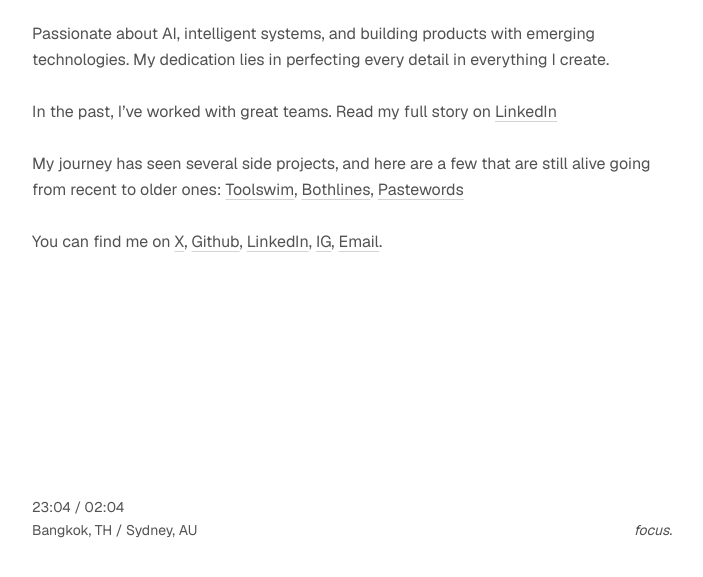
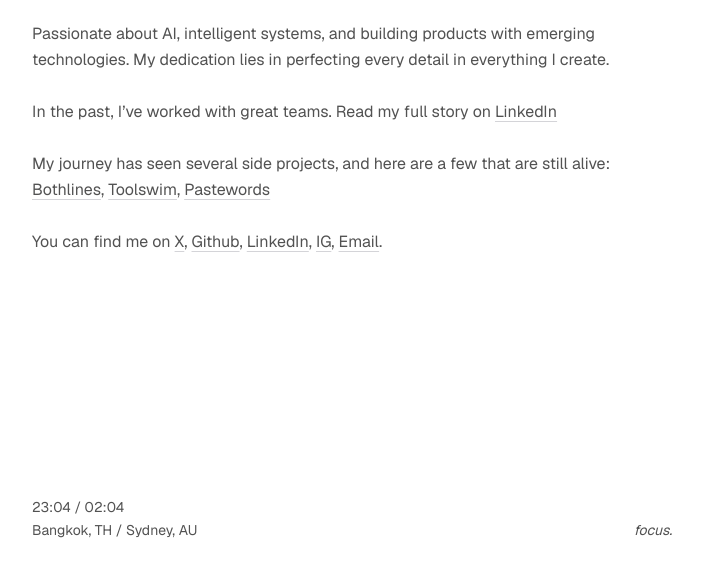
Before and after one commit to direksethi/direksethi-profile, a website: page public/index.html in a window 1280 px wide. Shown: the part 219-796 px from the top of the page, without its empty margins (288-991 px from the left). Drawn offline with Linux system fonts and the light colour scheme.

Commit message:
Order side projects as Bothlines, Toolswim, Pastewords
The bio previously claimed the list ran recent to older, which no longer
holds with this order, so that clause is dropped.

Co-Authored-By: Claude Opus 5 (1M context) <noreply@anthropic.com>

```diff
--- a/public/index.html
+++ b/public/index.html
@@ -4,7 +4,7 @@
 <meta charset="utf-8">
 <meta name="viewport" content="width=device-width, initial-scale=1">
 <title>Direk Sethi — Software Developer &amp; AI Engineer</title>
-<meta name="description" content="Direk Sethi is a software developer and AI engineer building products with emerging technologies. Creator of Toolswim, Bothlines and Pastewords.">
+<meta name="description" content="Direk Sethi is a software developer and AI engineer building products with emerging technologies. Creator of Bothlines, Toolswim and Pastewords.">
 <link rel="canonical" href="https://direksethi.com/">
 <meta name="robots" content="index, follow, max-image-preview:large, max-snippet:-1, max-video-preview:-1">
 <meta name="author" content="Direk Sethi">
@@ -87,7 +87,7 @@ footer time{font-variant-numeric:tabular-nums}
     <div class="intro">
       <section>
         <h1>Direk Sethi<br><span>Software Developer &amp; AI Engineer</span></h1>
-        <p class="bio">Passionate about AI, intelligent systems, and building products with emerging technologies. My dedication lies in perfecting every detail in everything I create.<br><br>In the past, I&#8217;ve worked with great teams. Read my full story on <a href="https://www.linkedin.com/in/direksethi" rel="noopener noreferrer" target="_blank">LinkedIn</a><br><br>My journey has seen several side projects, and here are a few that are still alive going from recent to older ones: <a href="https://toolswim.com" rel="noopener noreferrer" target="_blank">Toolswim</a>, <a href="https://bothlines.com" rel="noopener noreferrer" target="_blank">Bothlines</a>, <a href="https://pastewords.com" rel="noopener noreferrer" target="_blank">Pastewords</a><br><br>You can find me on <a href="https://x.com/direksethi" rel="me noopener noreferrer" target="_blank">X</a>, <a href="https://github.com/direksethi" rel="me noopener noreferrer" target="_blank">Github</a>, <a href="https://www.linkedin.com/in/direksethi" rel="me noopener noreferrer" target="_blank">LinkedIn</a>, <a href="https://www.instagram.com/direksethi/" rel="me noopener noreferrer" target="_blank">IG</a>, <a href="mailto:direk@direksethi.com" rel="me">Email</a>.</p>
+        <p class="bio">Passionate about AI, intelligent systems, and building products with emerging technologies. My dedication lies in perfecting every detail in everything I create.<br><br>In the past, I&#8217;ve worked with great teams. Read my full story on <a href="https://www.linkedin.com/in/direksethi" rel="noopener noreferrer" target="_blank">LinkedIn</a><br><br>My journey has seen several side projects, and here are a few that are still alive: <a href="https://bothlines.com" rel="noopener noreferrer" target="_blank">Bothlines</a>, <a href="https://toolswim.com" rel="noopener noreferrer" target="_blank">Toolswim</a>, <a href="https://pastewords.com" rel="noopener noreferrer" target="_blank">Pastewords</a><br><br>You can find me on <a href="https://x.com/direksethi" rel="me noopener noreferrer" target="_blank">X</a>, <a href="https://github.com/direksethi" rel="me noopener noreferrer" target="_blank">Github</a>, <a href="https://www.linkedin.com/in/direksethi" rel="me noopener noreferrer" target="_blank">LinkedIn</a>, <a href="https://www.instagram.com/direksethi/" rel="me noopener noreferrer" target="_blank">IG</a>, <a href="mailto:direk@direksethi.com" rel="me">Email</a>.</p>
       </section>
     </div>
   </main>
```
